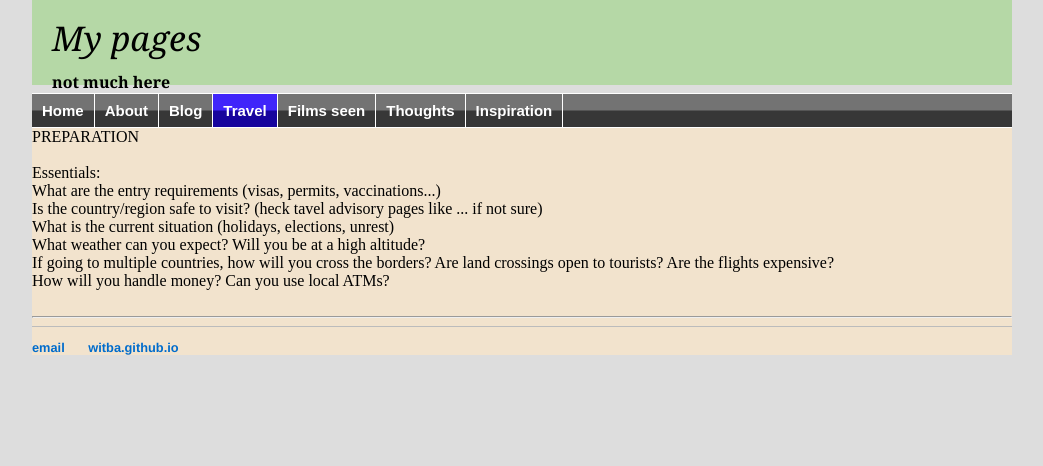
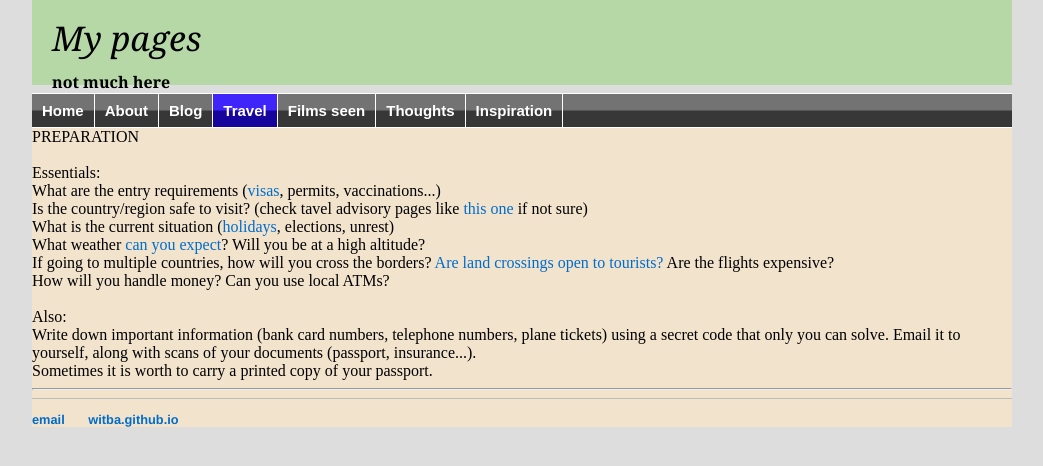
Before and after one commit to witba/witba.github.io, a Jekyll site: the page built from travel/preparation.html, in a window 1280 px wide. Shown: the top 466 px of the page, without its empty margins (118-1161 px from the left). Built offline with Jekyll 4.4.1, drawn with Linux system fonts in a browser that asks for light colours.

Commit message:
Update preparation.html

```diff
--- a/travel/preparation.html
+++ b/travel/preparation.html
@@ -8,12 +8,15 @@ title: Travel advice
 PREPARATION<br>
 <br>
 Essentials:<br>
-What are the entry requirements (visas, permits, vaccinations...)<br>
-Is the country/region safe to visit? (heck tavel advisory pages like ... if not sure) <br>
-What is the current situation (holidays, elections, unrest)<br>
-What weather can you expect? Will you be at a high altitude?<br>
-If going to multiple countries, how will you cross the borders? Are land crossings open to tourists? Are the flights expensive? <br>
+What are the entry requirements (<a href="visas.html" target=_blank>visas</a>, permits, vaccinations...)<br>
+Is the country/region safe to visit? (check tavel advisory pages like <a href="https://www.gov.uk/foreign-travel-advice" target=_blank>this one</a> if not sure) <br>
+What is the current situation (<a href="https://www.timeanddate.com/calendar/" target=_blank>holidays</a>, elections, unrest)<br>
+What weather <a href="http://climatemaps.romgens.com/" target=_blank>can you expect</a>? Will you be at a high altitude?<br>
+If going to multiple countries, how will you cross the borders? <a href="overland.html" target=_blank>Are land crossings open to tourists?</a> Are the flights expensive? <br>
 How will you handle money? Can you use local ATMs?<br>
 <br>
+Also:<br>
+Write down important information (bank card numbers, telephone numbers, plane tickets) using a secret code that only you can solve. Email it to yourself, along with scans of your documents (passport, insurance...).<br>
+Sometimes it is worth to carry a printed copy of your passport. <br>
 <hr>
 </div>
```
